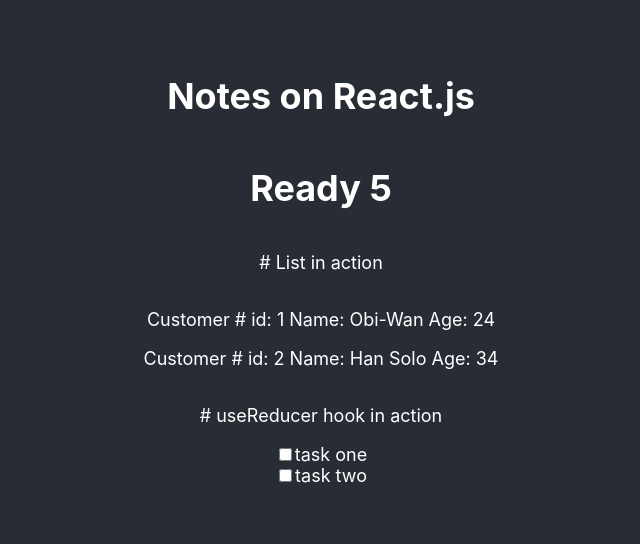
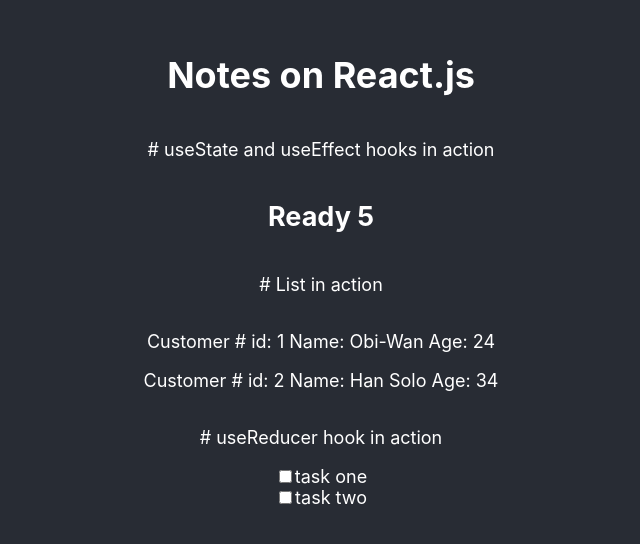
Before and after one commit to sajibsrs/notes-on-react, a React (Create React App) app: page / in a window 1280 px wide. Shown: the part 132-676 px from the top of the page, without its empty margins (319-959 px from the left). Built offline with nearby package versions, Linux system fonts and the light colour scheme.

Commit message:
updated - title

```diff
--- a/src/components/Counter.jsx
+++ b/src/components/Counter.jsx
@@ -15,7 +15,12 @@ function CountDown() {
         return () => clearTimeout(timer);
     }, [counter]);
 
-    return <h1>Ready {counter}</h1>;
+    return (
+        <>
+            <p># useState and useEffect hooks in action</p>
+            <h2>Ready {counter}</h2>
+        </>
+    );
 }
 
 export default CountDown;
```
